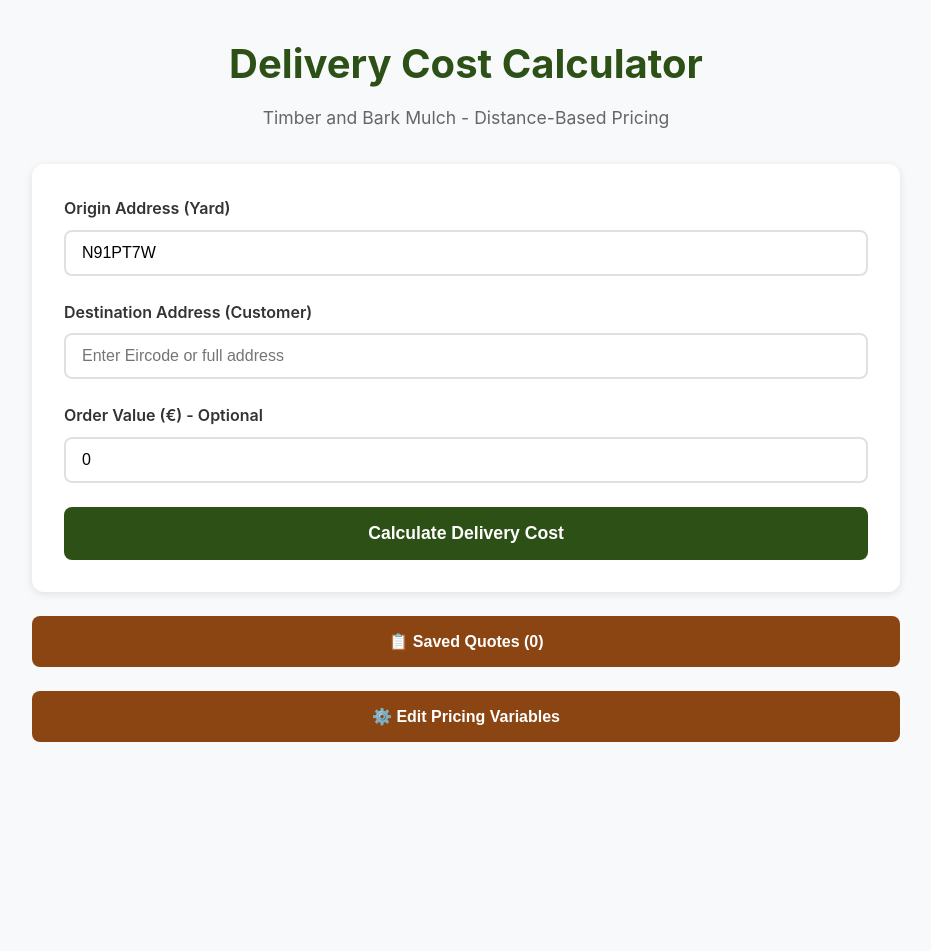
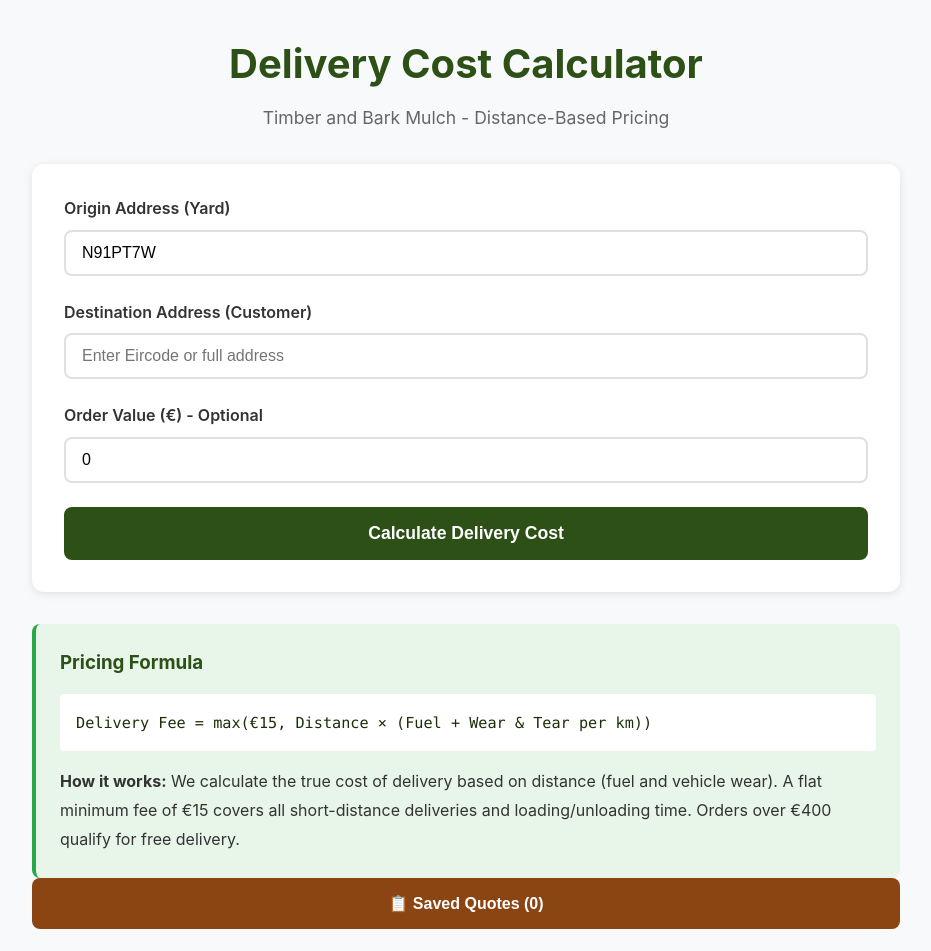
Before and after one commit to eoinlynchcodes/delivery-cost, a React (Vite) app: page / in a window 1280 px wide. Shown: the top 951 px of the page, without its empty margins (174-1105 px from the left). Before the commit the page ends 800 px from the top, so only its background shows below. Built offline with nearby package versions, Linux system fonts and the light colour scheme.

Commit message:
Adjust minimum fee and restore pricing formula display
Updated minimum delivery fee and reintroduced pricing formula explanation.

```diff
--- a/src/App.jsx
+++ b/src/App.jsx
@@ -2,7 +2,7 @@ import { useState, useEffect, useRef } from 'react';
 import './App.css';
 
 const DEFAULT_CONFIG = {
-  minimumFee: 20,
+  minimumFee: 15,
   costPerKm: 1.25,
   freeDeliveryThreshold: 400,
   originPostcode: 'N91PT7W',
@@ -338,20 +338,6 @@ function App() {
               </div>
             </div>
 
-            <div className="formula-explanation">
-              <h3>Pricing Formula</h3>
-              <div className="formula-box">
-                <code>
-                  Delivery Fee = max(€{config.minimumFee}, Distance × (Fuel + Wear & Tear per km))
-                </code>
-              </div>
-              <p className="formula-notes">
-                <strong>How it works:</strong> We calculate the true cost of delivery based on distance (fuel and vehicle wear).
-                A flat minimum fee of €{config.minimumFee} covers all short-distance deliveries and loading/unloading time.
-                {config.freeDeliveryThreshold > 0 && ` Orders over €${config.freeDeliveryThreshold} qualify for free delivery.`}
-              </p>
-            </div>
-
             {/* ── Save Quote Panel ── */}
             <div className="save-quote-panel">
               <h3>💾 Save This Quote</h3>
@@ -382,6 +368,21 @@ function App() {
             </div>
           </div>
         )}
+      </div>
+
+      {/* ── Pricing Formula (always visible) ── */}
+      <div className="formula-explanation">
+        <h3>Pricing Formula</h3>
+        <div className="formula-box">
+          <code>
+            Delivery Fee = max(€{config.minimumFee}, Distance × (Fuel + Wear &amp; Tear per km))
+          </code>
+        </div>
+        <p className="formula-notes">
+          <strong>How it works:</strong> We calculate the true cost of delivery based on distance (fuel and vehicle wear).
+          A flat minimum fee of €{config.minimumFee} covers all short-distance deliveries and loading/unloading time.
+          {config.freeDeliveryThreshold > 0 && ` Orders over €${config.freeDeliveryThreshold} qualify for free delivery.`}
+        </p>
       </div>
 
       {/* ── Saved Quotes Section ── */}
```
